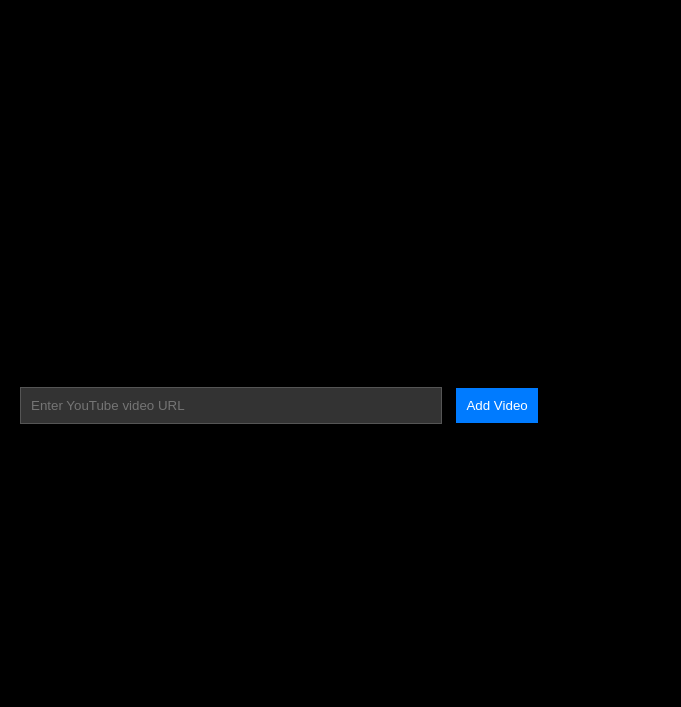
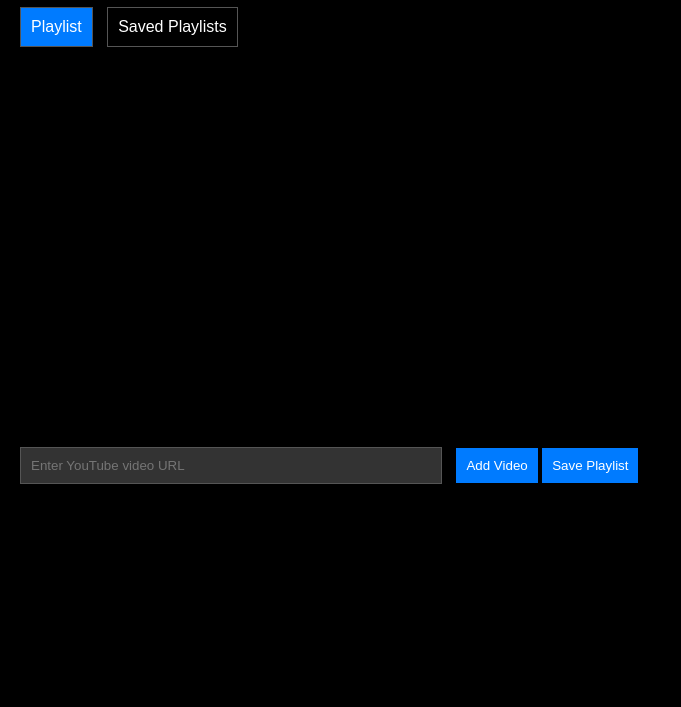
Before and after one commit to NebuliLabs/Music, a plain HTML site: page index.html in a window 1280 px wide. Shown: the part 93-800 px from the top of the page, without its empty margins (0-681 px from the left). Drawn offline with Linux system fonts and the light colour scheme.

Commit message:
Update index.html

```diff
--- a/index.html
+++ b/index.html
@@ -64,19 +64,52 @@
         #inputSection button:hover {
             background-color: #0056b3;
         }
+
+        .tab {
+            cursor: pointer;
+            padding: 10px;
+            border: 1px solid #555;
+            display: inline-block;
+            margin-right: 10px;
+        }
+
+        .tab.active {
+            background-color: #007BFF;
+            color: white;
+        }
+
+        .tab-content {
+            display: none;
+            margin-top: 20px;
+        }
+
+        .tab-content.active {
+            display: block;
+        }
     </style>
 </head>
 <body>
 
-<h1>Interactive YouTube Playlist</h1>
+<h1>Videos and Playlists</h1>
 
-<div id="player"></div>
+<div>
+    <span class="tab active" onclick="showTab('playlistTab')">Playlist</span>
+    <span class="tab" onclick="showTab('savedPlaylistsTab')">Saved Playlists</span>
+</div>
 
-<ul id="videoList"></ul>
+<div id="playlistTab" class="tab-content active">
+    <div id="player"></div>
+    <ul id="videoList"></ul>
+    <div id="inputSection">
+        <input type="text" id="videoUrl" placeholder="Enter YouTube video URL">
+        <button onclick="addVideo()">Add Video</button>
+        <button onclick="savePlaylist()">Save Playlist</button>
+    </div>
+</div>
 
-<div id="inputSection">
-    <input type="text" id="videoUrl" placeholder="Enter YouTube video URL">
-    <button onclick="addVideo()">Add Video</button>
+<div id="savedPlaylistsTab" class="tab-content">
+    <h2>Saved Playlists</h2>
+    <ul id="savedPlaylists"></ul>
 </div>
 
 <script>
@@ -136,7 +169,6 @@
                     player.loadVideoById(videoId);
                 });
                 videoList.appendChild(listItem);
-                savePlaylist();
             }
             document.getElementById('videoUrl').value = '';
         } else {
@@ -146,6 +178,7 @@
 
     function savePlaylist() {
         localStorage.setItem('videoPlaylist', JSON.stringify(videoIds));
+        loadSavedPlaylists();
     }
 
     function loadPlaylist() {
@@ -167,8 +200,42 @@
         }
     }
 
+    function loadSavedPlaylists() {
+        var savedPlaylist = localStorage.getItem('videoPlaylist');
+        var savedPlaylistsContainer = document.getElementById('savedPlaylists');
+        savedPlaylistsContainer.innerHTML = '';
+        if (savedPlaylist) {
+            var playlist = JSON.parse(savedPlaylist);
+            playlist.forEach(function(videoId, index) {
+                var listItem = document.createElement('li');
+                listItem.textContent = `Video ${index + 1}`;
+                listItem.addEventListener('click', function() {
+                    currentVideoIndex = index;
+                    player.loadVideoById(videoId);
+                    showTab('playlistTab');
+                });
+                savedPlaylistsContainer.appendChild(listItem);
+            });
+        }
+    }
+
+    function showTab(tabId) {
+        var tabs = document.querySelectorAll('.tab-content');
+        tabs.forEach(function(tab) {
+            tab.classList.remove('active');
+        });
+        document.getElementById(tabId).classList.add('active');
+
+        var tabButtons = document.querySelectorAll('.tab');
+        tabButtons.forEach(function(button) {
+            button.classList.remove('active');
+        });
+        event.currentTarget.classList.add('active');
+    }
+
     document.addEventListener("DOMContentLoaded", function() {
         loadPlaylist();
+        loadSavedPlaylists();
         // Load the IFrame Player API code asynchronously.
         var tag = document.createElement('script');
         tag.src = "https://www.youtube.com/iframe_api";
```
